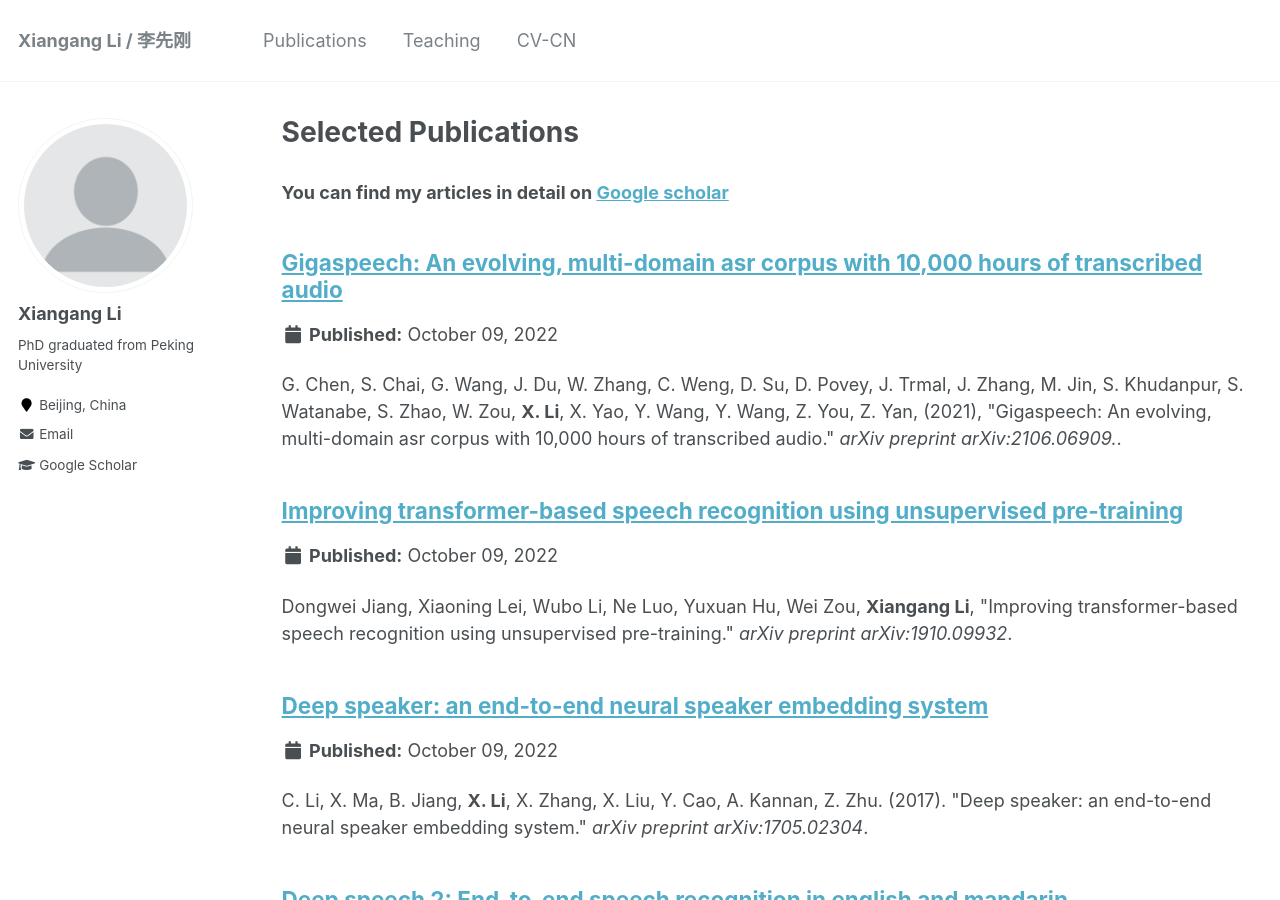
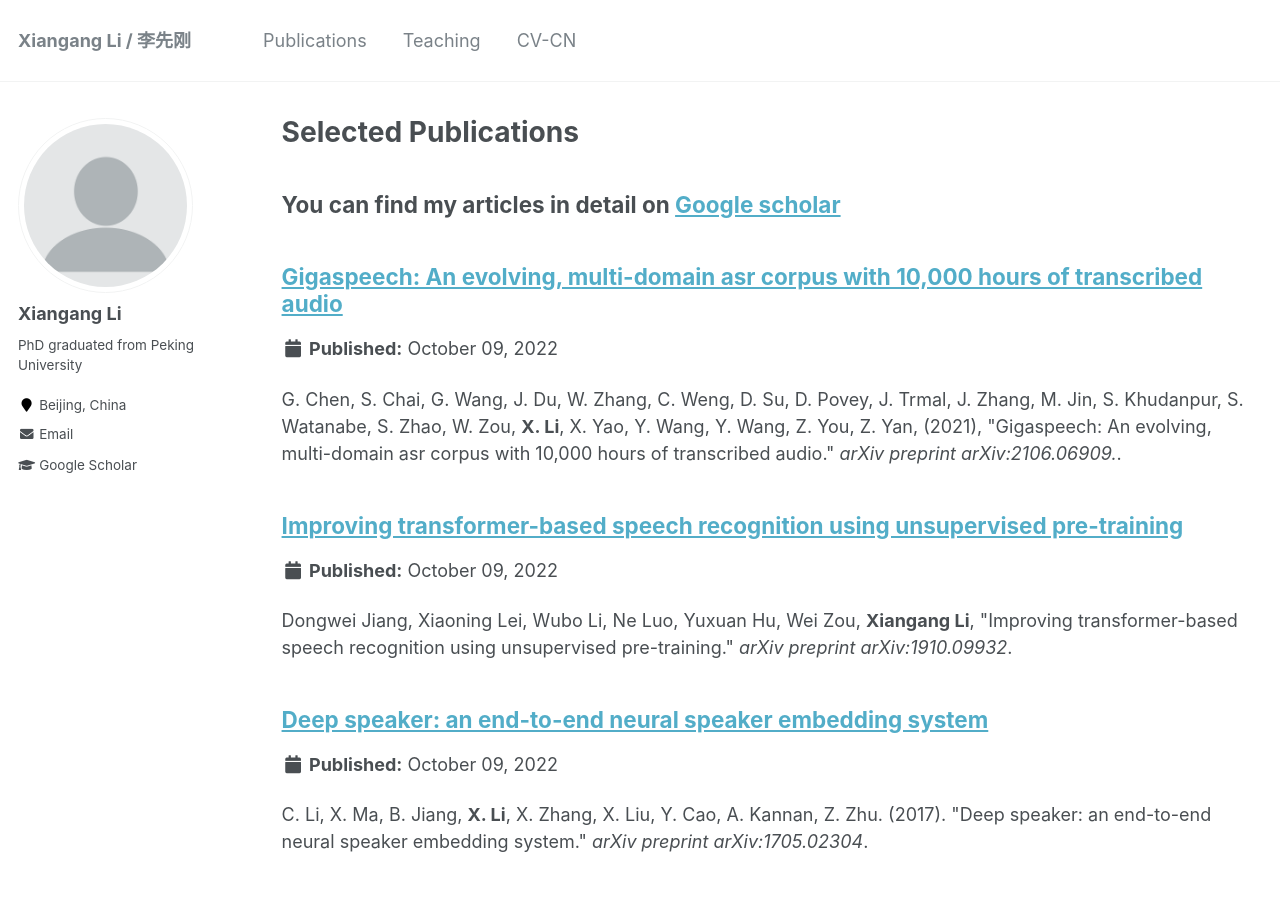
Before and after one commit to xiangangli/xiangangli.github.io, a Jekyll site: the page built from _pages/publications.md, in a window 1280 px wide and 900 px high. Built offline with Jekyll 4.4.1, drawn with Linux system fonts in a browser that asks for light colours.

Commit message:
update pub

```diff
--- a/_pages/publications.md
+++ b/_pages/publications.md
@@ -5,7 +5,7 @@ permalink: /publications/
 author_profile: true
 ---
 
-### You can find my articles in detail on [Google scholar](https://scholar.google.com/citations?user=80YNQwMAAAAJ&hl=zh-CN)
+## You can find my articles in detail on [Google scholar](https://scholar.google.com/citations?user=80YNQwMAAAAJ&hl=zh-CN)
 
 {% if author.googlescholar %}
   You can also find my articles on <u><a href="{{author.googlescholar}}">my Google Scholar profile</a>.</u>
```
